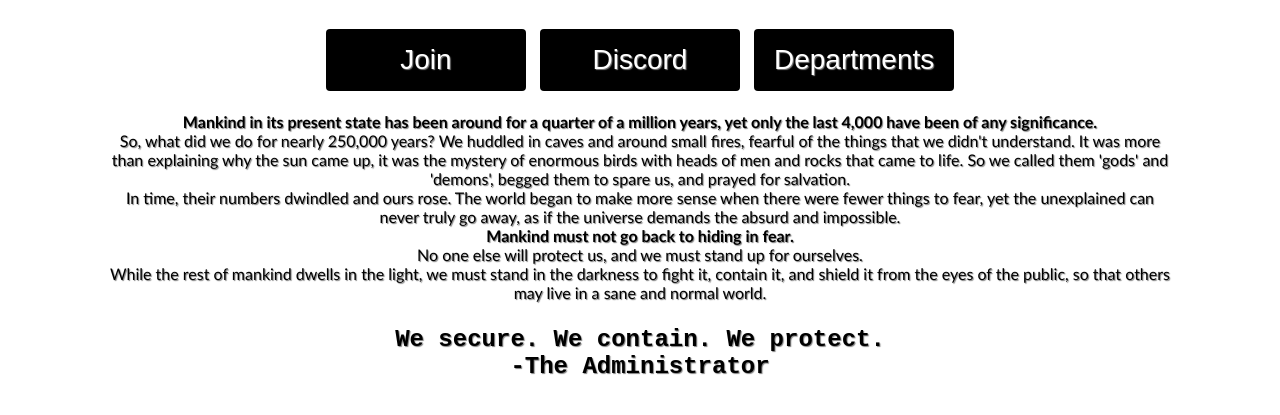
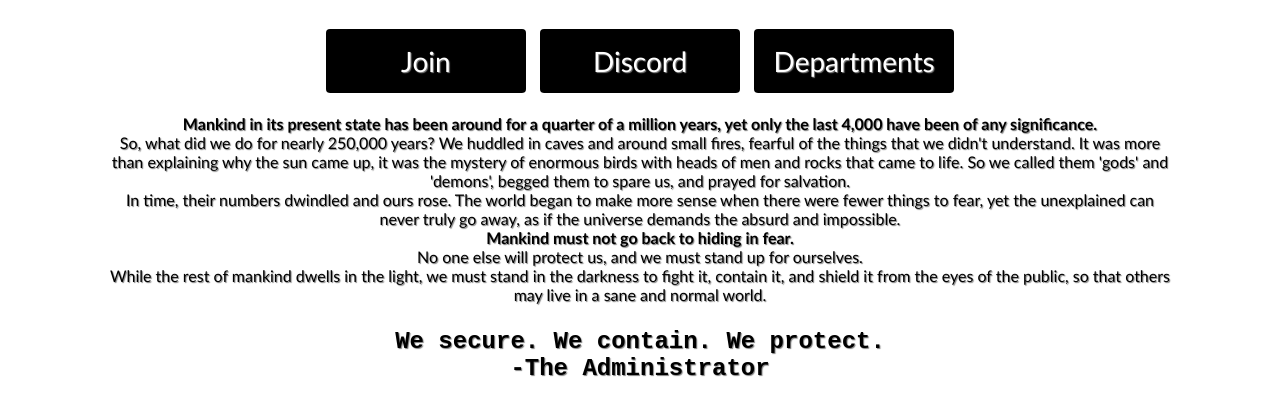
Before and after one commit to PSCPF/pscpf.github.io, a plain HTML site: page index.html in a window 1280 px wide. Shown: the part 163-578 px from the top of the page. Drawn offline with Linux system fonts and the light colour scheme.

Commit message:
Some fun font stuff.

```diff
--- a/index.html
+++ b/index.html
@@ -26,7 +26,7 @@
       <a href="https://discord.gg/d8pSxAk"><button class="hover"><span>Discord </span></button></a>
       <!--<a href="https://pscpf.github.io/departments">--><button class="hover"><span>Departments</span></button><!--</a>-->
         <div class="about"><p><b>Mankind in its present state has been around for a quarter of a million years, yet only the last 4,000 have been of any significance.</b><br>So, what did we do for nearly 250,000 years? We huddled in caves and around small fires, fearful of the things that we didn't understand. It was more than explaining why the sun came up, it was the mystery of enormous birds with heads of men and rocks that came to life. So we called them 'gods' and 'demons', begged them to spare us, and prayed for salvation.<br>In time, their numbers dwindled and ours rose. The world began to make more sense when there were fewer things to fear, yet the unexplained can never truly go away, as if the universe demands the absurd and impossible.<br><b>Mankind must not go back to hiding in fear.</b><br>No one else will protect us, and we must stand up for ourselves.<br>While the rest of mankind dwells in the light, we must stand in the darkness to fight it, contain it, and shield it from the eyes of the public, so that others may live in a sane and normal world.</p>
-        <h3>We secure. We contain. We protect.<br>-The Administrator</h3></div>
+        <b><h3>We secure. We contain. We protect.<br>-The Administrator</h3></b></div>
         <p id="cwm"></p>
     </div>
       <script>
--- a/styles.css
+++ b/styles.css
@@ -93,6 +93,7 @@ a:active {
   color: #FFFFFF;
   text-align: center;
   font-size: 28px;
+  font-family: Trebuchet MS;
   padding: 15px;
   width: 200px;
   transition: all 0.5s;
```
